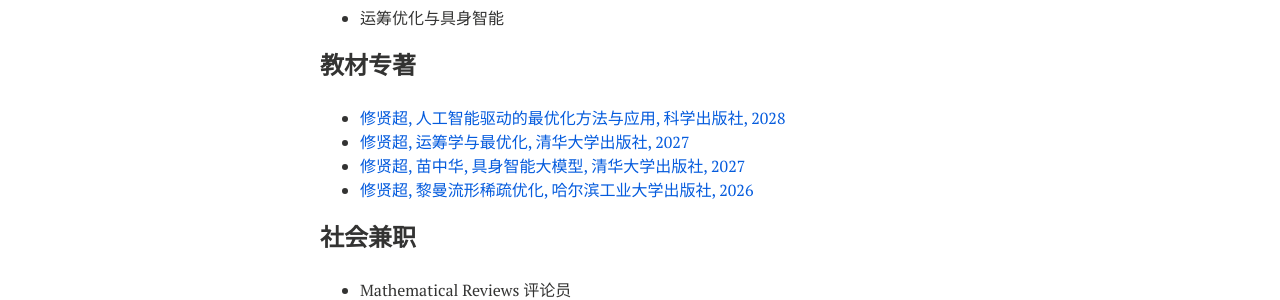
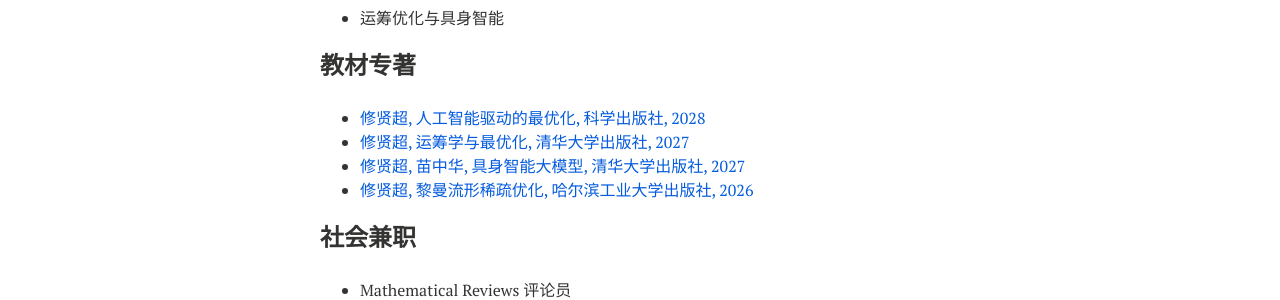
Before and after one commit to xianchaoxiu/xianchaoxiu.github.io, a Jekyll site: the page built from chinese/index.md, in a window 1280 px wide. Shown: the part 443-743 px from the top of the page. Built offline with Jekyll 4.4.1, drawn with Linux system fonts in a browser that asks for light colours; nearby versions of some CDN libraries.

Commit message:
Update index.md

```diff
--- a/chinese/index.md
+++ b/chinese/index.md
@@ -23,7 +23,7 @@ share: false
 
 
 ### 教材专著
-* <a href="https://xianchaoxiu.github.io/chinese/book/AIOPT/" class="textlink" target="_blank"> 修贤超, 人工智能驱动的最优化方法与应用, 科学出版社, 2028   </a> <br>
+* <a href="https://xianchaoxiu.github.io/chinese/book/AIOPT/" class="textlink" target="_blank"> 修贤超, 人工智能驱动的最优化, 科学出版社, 2028   </a> <br>
 * <a href="https://xianchaoxiu.github.io/chinese/book/OROPT/" class="textlink" target="_blank"> 修贤超, 运筹学与最优化, 清华大学出版社, 2027  </a> <br>
 * <a href="https://xianchaoxiu.github.io/chinese/book/VLA/" class="textlink" target="_blank"> 修贤超, 苗中华, 具身智能大模型, 清华大学出版社, 2027  </a> <br>
 * <a href="https://xianchaoxiu.github.io/chinese/book/OPT/" class="textlink" target="_blank"> 修贤超, 黎曼流形稀疏优化, 哈尔滨工业大学出版社, 2026 </a> <br>
```
